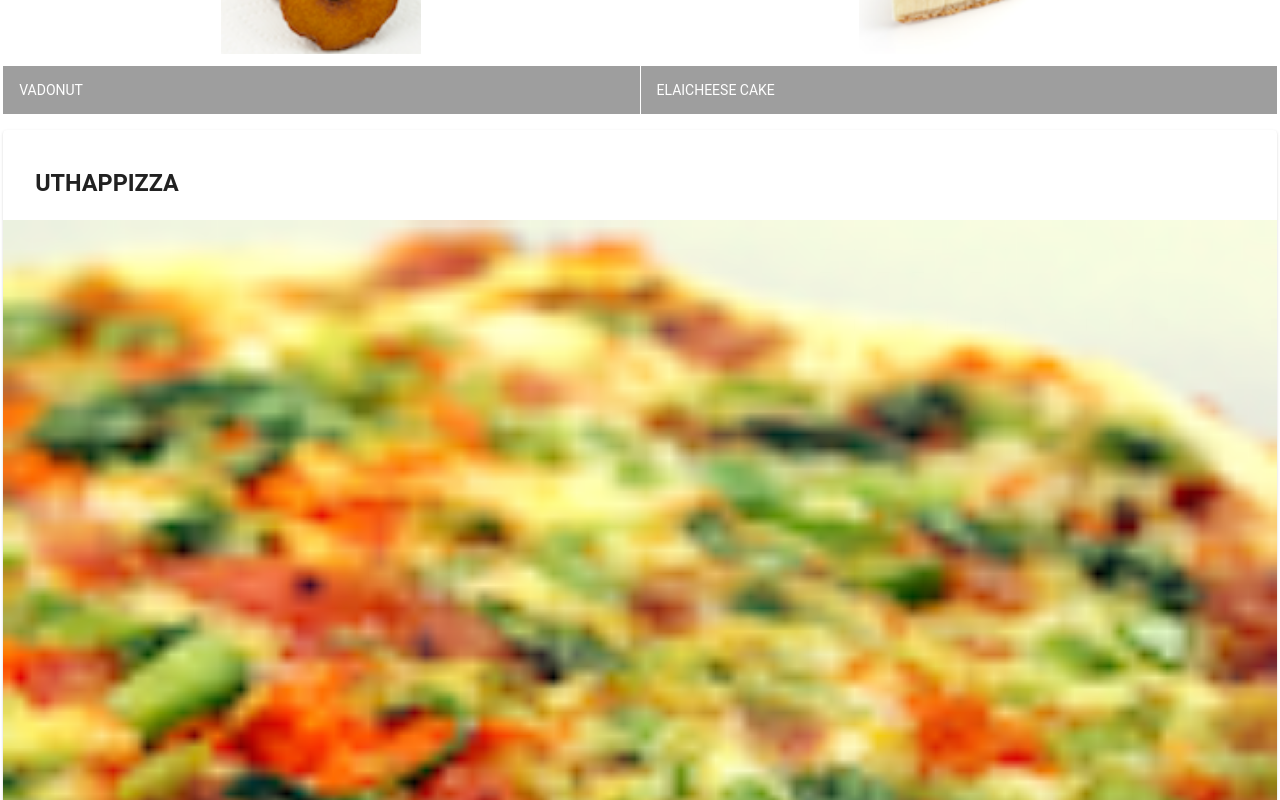
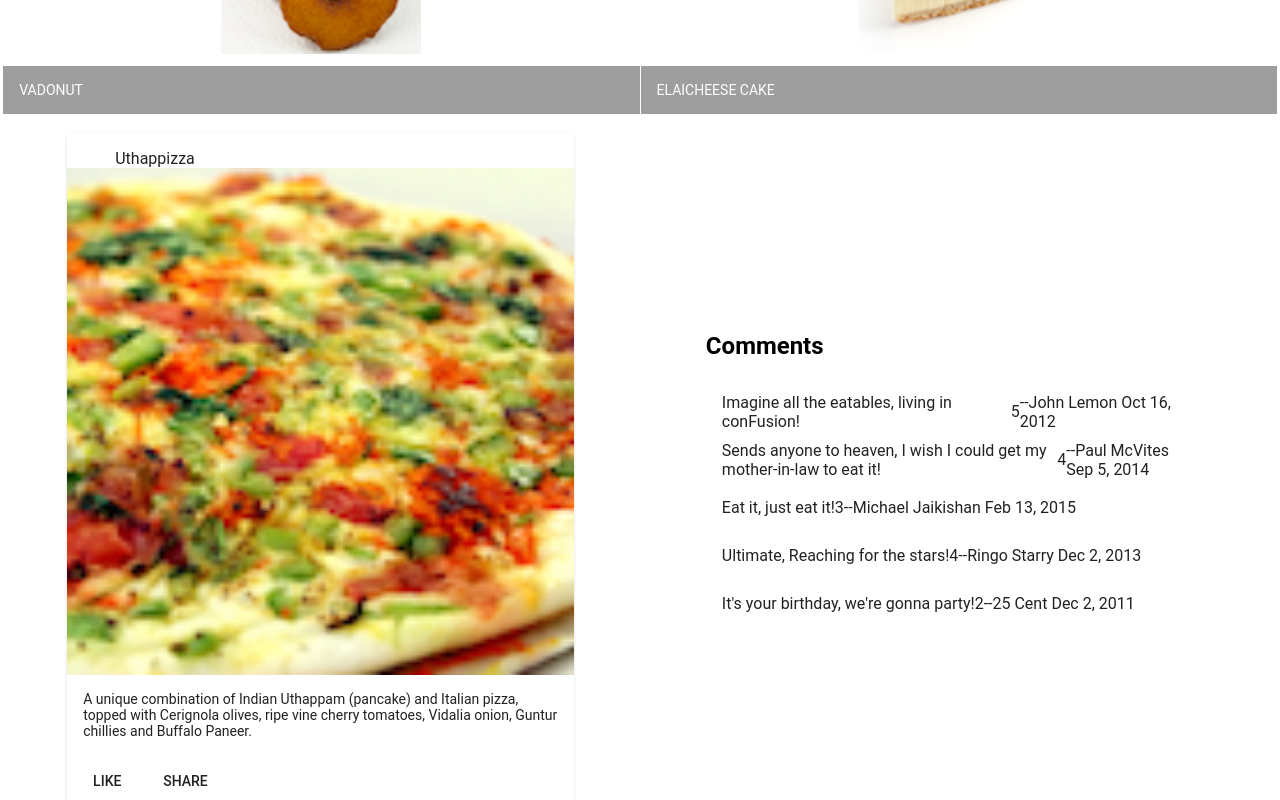
Before and after one commit to robinBisht/ConFusion-Angular, an Angular app: page / in a window 1280 px wide. Shown: the part 680-1480 px from the top of the page. Built offline with nearby package versions, Linux system fonts and the light colour scheme.

Commit message:
First Assignment

```diff
--- a/package.json
+++ b/package.json
@@ -12,13 +12,13 @@
   "private": true,
   "dependencies": {
     "@angular/animations": "^8.0.0",
-    "@angular/cdk": "^8.0.0",
+    "@angular/cdk": "^8.0.1",
     "@angular/common": "~8.0.0",
     "@angular/compiler": "~8.0.0",
     "@angular/core": "~8.0.0",
     "@angular/flex-layout": "^8.0.0-beta.26",
     "@angular/forms": "~8.0.0",
-    "@angular/material": "^8.0.0",
+    "@angular/material": "^8.0.1",
     "@angular/platform-browser": "~8.0.0",
     "@angular/platform-browser-dynamic": "~8.0.0",
     "@angular/router": "~8.0.0",
--- a/src/app/app.module.ts
+++ b/src/app/app.module.ts
@@ -13,11 +13,13 @@
 import { AppRoutingModule } from './app-routing.module';
 import { AppComponent } from './app.component';
 import { MenuComponent } from './menu/menu.component';
+import { DishDetailComponent } from './dish-detail/dish-detail.component';
 
 @NgModule({
   declarations: [
     AppComponent,
-    MenuComponent
+    MenuComponent,
+    DishDetailComponent
   ],
   imports: [
     BrowserModule,
--- /dev/null
+++ b/src/app/dish-detail/dish-detail.component.html
@@ -0,0 +1,34 @@
+<div class="container"
+    fxLayout="row"
+    fxLayout.sm="column"
+    fxLayout.xs="column"
+    fxLayoutAlign.gt-md="space-around center"
+    fxLayoutGap="10px"
+    fxLayoutGap.xs="0">
+
+  <div fxFlex="40">
+    <mat-card>
+      <mat-card-header> {{dish.name}} </mat-card-header>
+      <img src="{{dish.image}}" alt="IMAGE" mat-card-image>
+      <mat-card-content>
+        <p>{{dish.description}}</p>
+      </mat-card-content>
+      <mat-card-actions>
+        <button mat-button>LIKE</button>
+        <button mat-button>SHARE</button>
+      </mat-card-actions>
+    </mat-card>
+  </div>
+
+  <div fxFlex="40" *ngIf="dish">
+    <h2>Comments</h2>
+    <mat-list>
+      <mat-list-item *ngFor="let comment of dish.comments" layout="row">
+        <p layout="column">{{comment.comment}}</p> <br>
+        <p layout="column"> {{comment.rating}} </p> <br>
+        <p layout="column"> --{{comment.author}}  {{comment.date | date}} </p> <br>
+      </mat-list-item>
+    </mat-list>
+  </div>
+
+</div>
--- /dev/null
+++ b/src/app/dish-detail/dish-detail.component.ts
@@ -0,0 +1,58 @@
+import { Component, OnInit } from '@angular/core';
+
+const DISH = {
+  id: '0',
+  name: 'Uthappizza',
+  image: '/assets/images/uthappizza.png',
+  category: 'mains',
+  featured: true,
+  label: 'Hot',
+  price: '4.99',
+  // tslint:disable-next-line:max-line-length
+  description: 'A unique combination of Indian Uthappam (pancake) and Italian pizza, topped with Cerignola olives, ripe vine cherry tomatoes, Vidalia onion, Guntur chillies and Buffalo Paneer.',
+  comments: [
+       {
+           rating: 5,
+           comment: 'Imagine all the eatables, living in conFusion!',
+           author: 'John Lemon',
+           date: '2012-10-16T17:57:28.556094Z'
+       },
+       {
+           rating: 4,
+           comment: 'Sends anyone to heaven, I wish I could get my mother-in-law to eat it!',
+           author: 'Paul McVites',
+           date: '2014-09-05T17:57:28.556094Z'
+       },
+       {
+           rating: 3,
+           comment: 'Eat it, just eat it!',
+           author: 'Michael Jaikishan',
+           date: '2015-02-13T17:57:28.556094Z'
+       },
+       {
+           rating: 4,
+           comment: 'Ultimate, Reaching for the stars!',
+           author: 'Ringo Starry',
+           date: '2013-12-02T17:57:28.556094Z'
+       },
+       {
+           rating: 2,
+           comment: 'It\'s your birthday, we\'re gonna party!',
+           author: '25 Cent',
+           date: '2011-12-02T17:57:28.556094Z'
+       }
+   ]
+  }
+@Component({
+  selector: 'app-dish-detail',
+  templateUrl: './dish-detail.component.html',
+  styleUrls: ['./dish-detail.component.scss']
+})
+export class DishDetailComponent implements OnInit {
+  dish = DISH;
+  constructor() { }
+
+  ngOnInit() {
+  }
+
+}
--- a/src/app/menu/menu.component.html
+++ b/src/app/menu/menu.component.html
@@ -22,7 +22,7 @@
   </mat-grid-list>
   </div>
 
-  <div fxFlex *ngIf="selectedDish">
+  <!-- <div fxFlex *ngIf="selectedDish">
     <mat-card>
       <mat-card-header>
         <mat-card-title>
@@ -40,6 +40,6 @@
       </mat-card-actions>
     </mat-card>
 
-  </div>
-
+  </div> -->
+<app-dish-detail></app-dish-detail>
 </div>
```
Also changed, not shown: src/app/dish-detail/dish-detail.component.scss (added), 2 other files (tests, documents, lock files or other folders).
